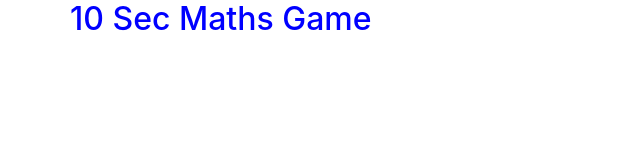
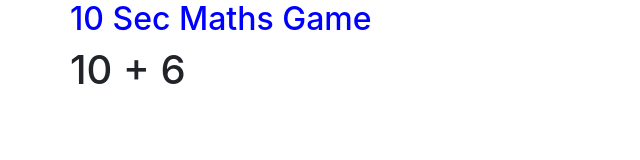
Before and after one commit to danielle-miranda/math-game, a plain HTML site: page index.html in a window 1280 px wide. Shown: the whole page, without its empty margins (0-640 px from the left). Drawn offline with nearby package versions, Linux system fonts and the light colour scheme.

Commit message:
inhect equation into DOM

```diff
--- a/index.html
+++ b/index.html
@@ -15,6 +15,7 @@
       <div class="row">
         <div class="col-xs-12">
           <h2>10 Sec Maths Game</h2>
+          <h1 id="equation"></h1>
 
 
         </div>
--- a/index.js
+++ b/index.js
@@ -1,4 +1,6 @@
 // index.js
+$(document).ready(function(){
+
   var randomNumberGenerator = function (size) {
     return Math.ceil(Math.random() * size);
   }
@@ -14,5 +16,6 @@ var questionGenerator = function () {
     return question;
   }
 
-console.log(questionGenerator());
-console.log(questionGenerator());
+  currentQuestion = questionGenerator();
+  $('#equation').text(currentQuestion.equation);
+});
```
Lines whose indentation alone changed are shown as unchanged.
